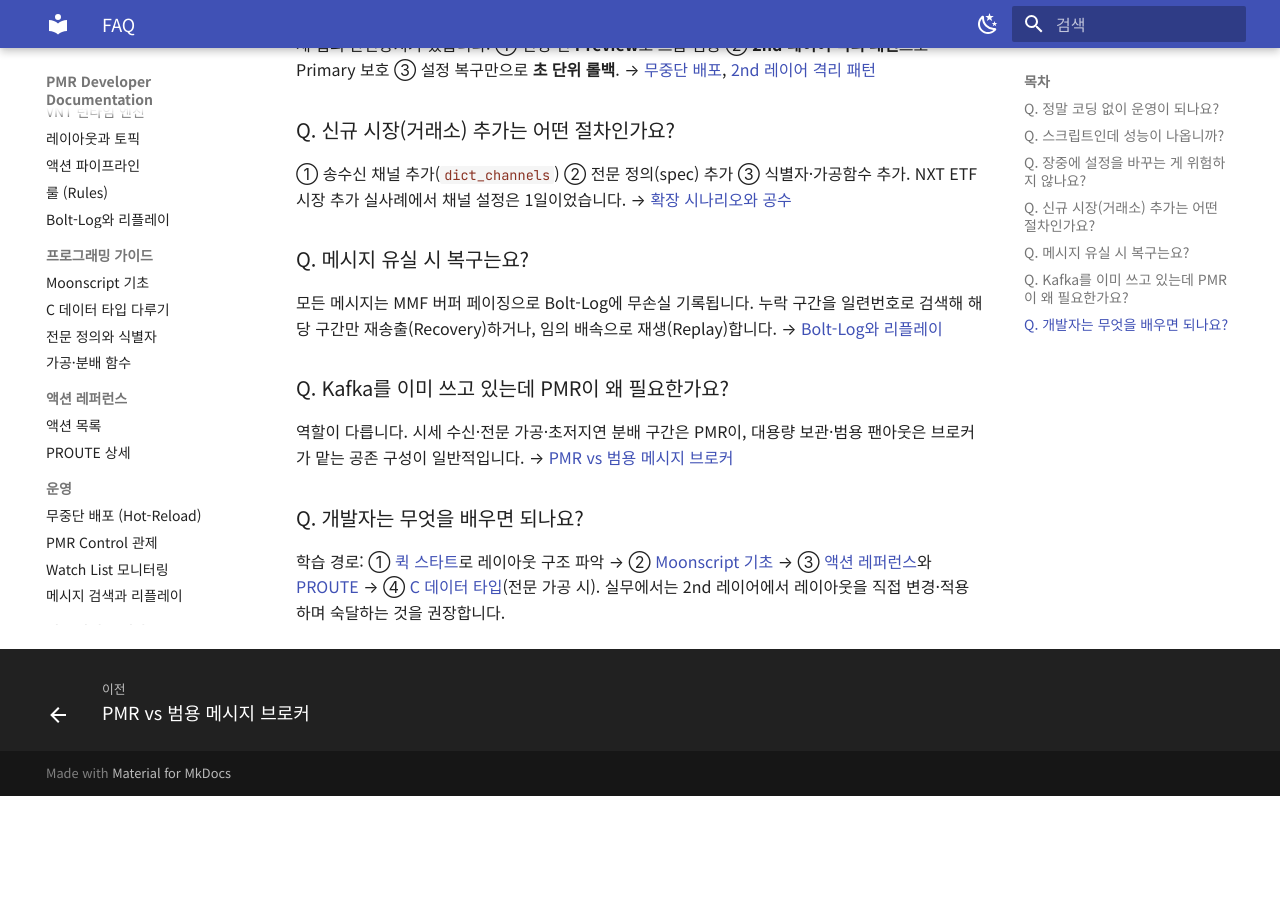
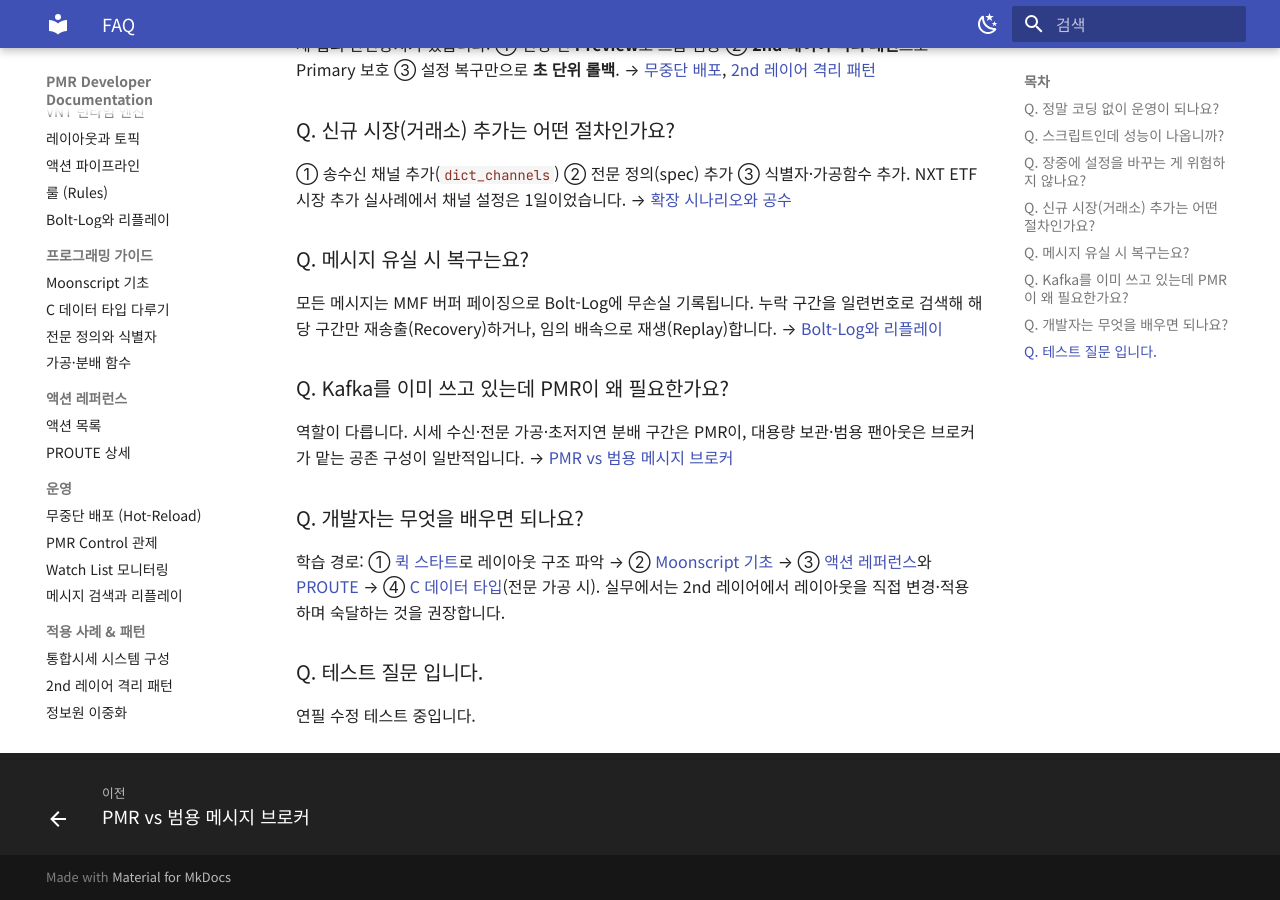
Before and after one commit to Billy-Crew/pmr-docs, an MkDocs documentation site: the page built from docs/faq.md, in a window 1280 px wide and 900 px high, scrolled down 516 px. Built offline with MkDocs 1.6.1 and Material for MkDocs 9.7.7, drawn with Linux system fonts in a browser that asks for light colours; before the commit the page ends 1312 px from its top, so only the background shows below that.

Commit message:
Add FAQ section for testing questions
Test

```diff
--- a/docs/faq.md
+++ b/docs/faq.md
@@ -27,3 +27,7 @@ LuaJIT Trace JIT가 핫패스를 네이티브 코드로 변환하며, FFI로 C
 ### Q. 개발자는 무엇을 배우면 되나요?
 
 학습 경로: ① [퀵 스타트](quickstart.md)로 레이아웃 구조 파악 → ② [Moonscript 기초](moonscript.md) → ③ [액션 레퍼런스](actions-reference.md)와 [PROUTE](proute.md) → ④ [C 데이터 타입](cdata.md)(전문 가공 시). 실무에서는 2nd 레이어에서 레이아웃을 직접 변경·적용하며 숙달하는 것을 권장합니다.
+
+### Q. 테스트 질문 입니다.
+
+연필 수정 테스트 중입니다.
```
